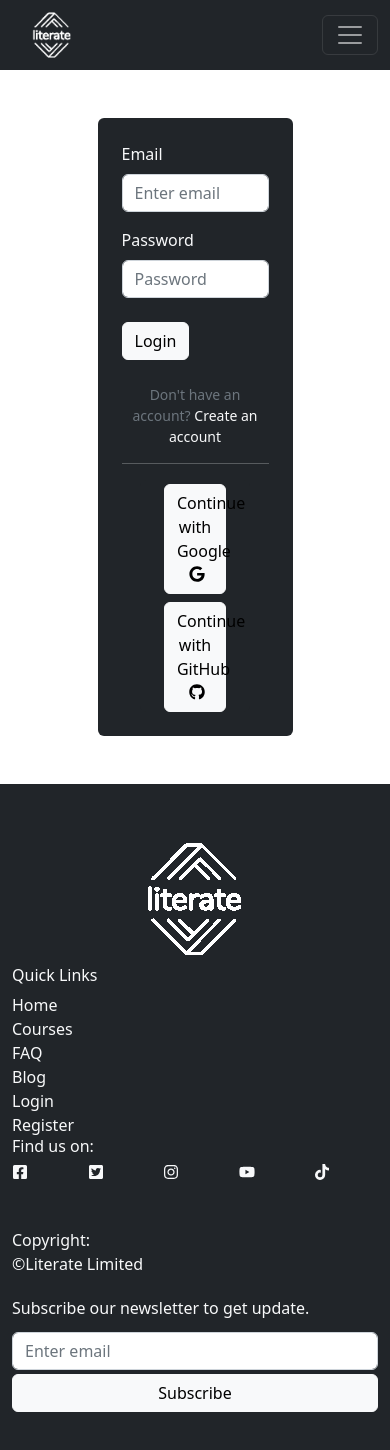
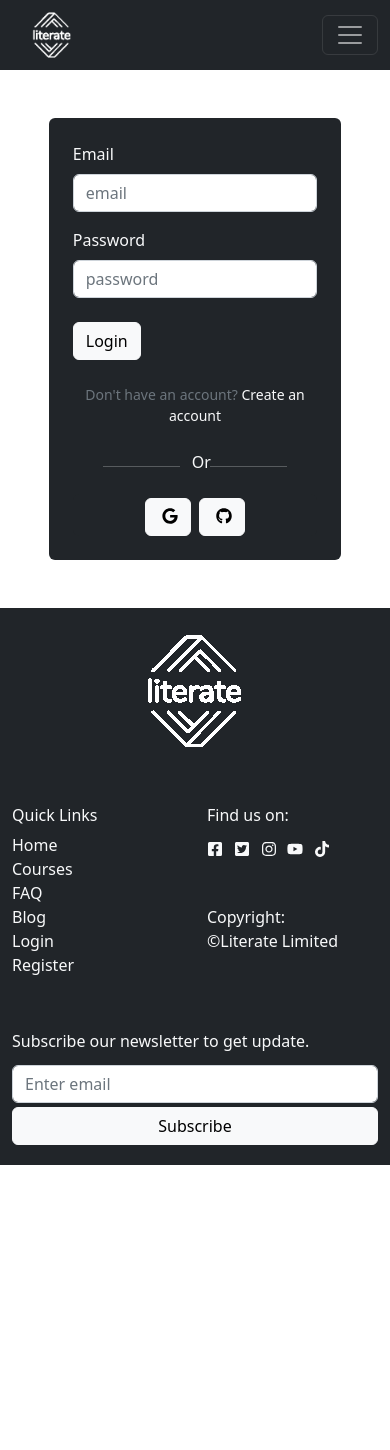
Before and after one commit to nafisnihal/literate-learning-app, a React (Create React App) app: page /login in a window 390 px wide. Shown: the top 1450 px of the page. After the commit the page ends 1165 px from the top, so only its background shows below. Built offline with nearby package versions, Linux system fonts and the light colour scheme; no server answers.

Commit message:
literate final commit

```diff
--- a/src/Login/Login.js
+++ b/src/Login/Login.js
@@ -50,14 +50,14 @@ const Login = () => {
 
   return (
     <div className="mb-5">
-      <div className="w-50 mx-auto mt-5 bg-dark text-light rounded py-4 px-4">
+      <div className="w-75 mx-auto mt-5 bg-dark text-light rounded py-4 px-4">
         <Form onSubmit={handleLogin}>
           <Form.Group className="mb-3" controlId="formBasicEmail">
             <Form.Label>Email</Form.Label>
             <Form.Control
               name="email"
               type="email"
-              placeholder="Enter email"
+              placeholder="email"
               required
             />
           </Form.Group>
@@ -67,7 +67,7 @@ const Login = () => {
             <Form.Control
               name="password"
               type="password"
-              placeholder="Password"
+              placeholder="password"
               required
             />
           </Form.Group>
@@ -84,18 +84,28 @@ const Login = () => {
             </Link>
           </Form.Text>
         </Form>
-        <hr />
-        <div className="w-75 mx-auto mt-1 bg-dark text-light rounded pt-1 px-4">
+        <div className="row mt-4 w-75 mx-auto">
+          <hr className="mt-3 col-5" />
+          <p className="text-center col-2">Or</p>
+          <hr className="mt-3 col-5" />
+        </div>
+        <div className="text-center mx-auto mt-1 bg-dark text-light rounded pt-1 px-4">
           <Button
             onClick={handleGoogleSignIn}
-            className="w-100"
+            className=""
             variant="light"
             type="submit"
           >
-            Continue with Google <FaGoogle className="mb-1 ms-1"></FaGoogle>
+            <p className="d-none d-md-inline d-lg-inline">
+              Continue with Google
+            </p>{" "}
+            <FaGoogle className="mb-1 ms-1"></FaGoogle>
           </Button>
-          <Button className="w-100 mt-2" variant="light" type="submit">
-            Continue with GitHub <FaGithub className="mb-1 ms-1"></FaGithub>
+          <Button className="ms-2" variant="light" type="submit">
+            <p className="d-none d-md-inline d-lg-inline">
+              Continue with GitHub
+            </p>{" "}
+            <FaGithub className="mb-1 ms-1"></FaGithub>
           </Button>
         </div>
       </div>
--- a/src/Login/Register.js
+++ b/src/Login/Register.js
@@ -47,7 +47,7 @@ const Register = () => {
       <div className='mb-5'>
         <Form
           onSubmit={handleSubmit}
-          className="w-50 mx-auto my-5 bg-dark text-light rounded py-4 px-4 "
+          className="w-75 mx-auto my-5 bg-dark text-light rounded py-4 px-4 "
         >
           <Form.Group className="mb-3" controlId="formBasicEmail">
             <Form.Label>Full Name</Form.Label>
--- a/src/Pages/Shared/Footer/Footer.js
+++ b/src/Pages/Shared/Footer/Footer.js
@@ -13,16 +13,16 @@ import Form from "react-bootstrap/Form";
 
 const Footer = () => {
     return (
-      <div className="bg-dark py-5 text-light mt-5">
+      <div className="bg-dark py-3 py-lg-5 text-light mt-5 mb-0">
         <Container>
           <Row>
             <Col
               lg="4"
               className="d-flex flex-column align-items-center justify-content-center"
             >
-              <img src={image} alt="" srcset="" />
+              <img src={image} alt=""/>
             </Col>
-            <Col className="mx-auto" lg="2">
+            <Col className="mx-auto mt-5 mt-lg-0" sm="6" xs="6" lg="2">
               <h6>Quick Links</h6>
               <Link className="d-block text-decoration-none text-light" to="/">
                 Home
@@ -58,9 +58,9 @@ const Footer = () => {
                 Register
               </Link>
             </Col>
-            <Col lg="2">
+            <Col className="mt-5 mt-lg-0" sm="6" xs="6" lg="2">
               <h6>Find us on:</h6>
-              <div className="d-flex justify-content-between me-5">
+              <div className="d-flex justify-content-between me-5 mt-3">
                 <FaFacebookSquare></FaFacebookSquare>
                 <FaTwitterSquare></FaTwitterSquare>
                 <FaInstagram></FaInstagram>
@@ -70,14 +70,14 @@ const Footer = () => {
               <p className="mt-5 mb-0">Copyright:</p>
               <p>©Literate Limited</p>
             </Col>
-            <Col className="" lg="4">
+            <Col className="mt-5 mt-lg-0" lg="4">
               <Form.Group
                 className="mb-3 d-flex flex-column justify-content-evenly h-100"
                 controlId="formBasicEmail"
               >
                 <Form.Label>Subscribe our newsletter to get update.</Form.Label>
                 <Form.Control
-                className='rounded'
+                  className="rounded"
                   name="email"
                   type="email"
                   placeholder="Enter email"
```
Also changed, not shown: src/Pages/Shared/Header/Header.js (+28 -13 lines), 1 other file (tests, documents, lock files or other folders).
